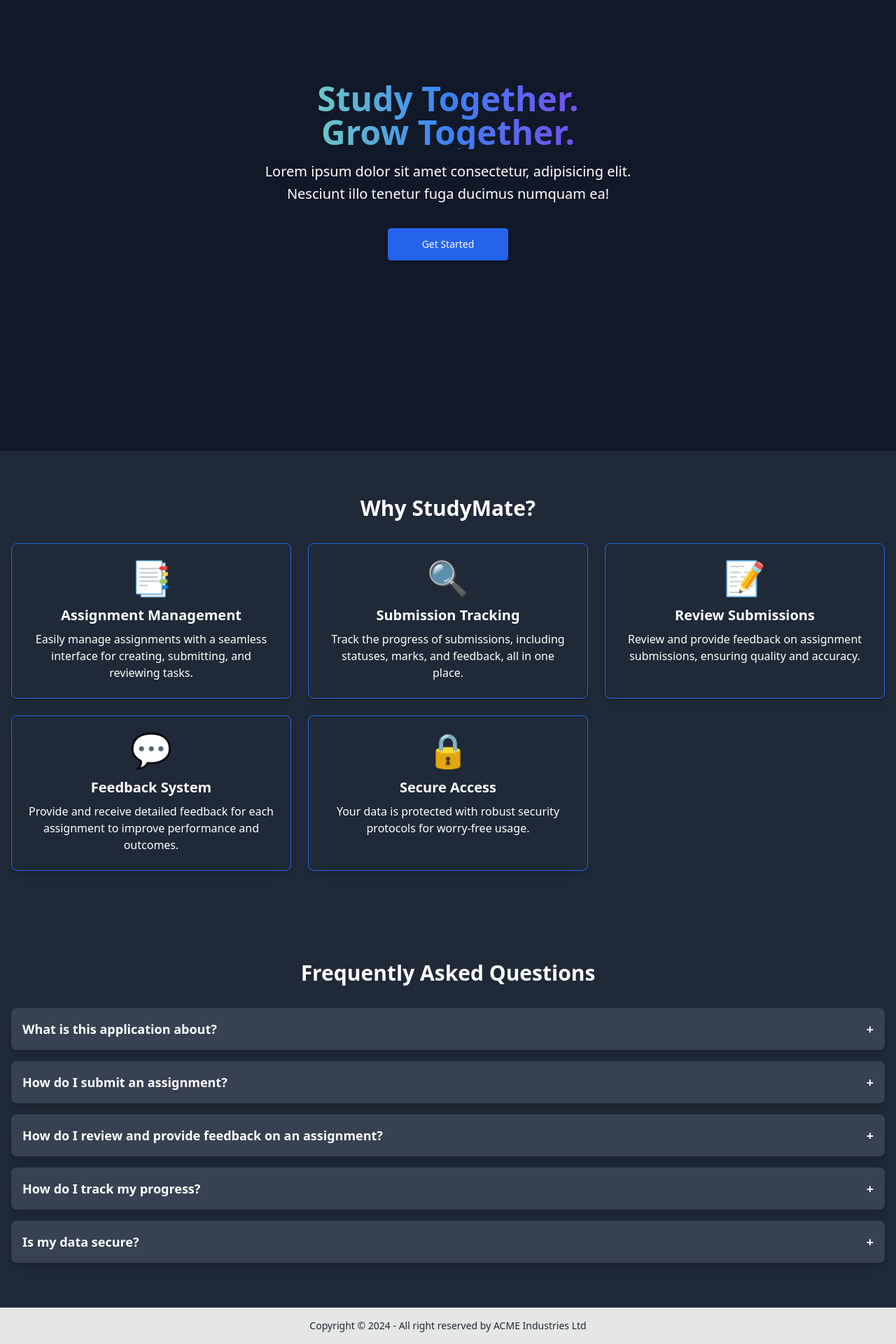
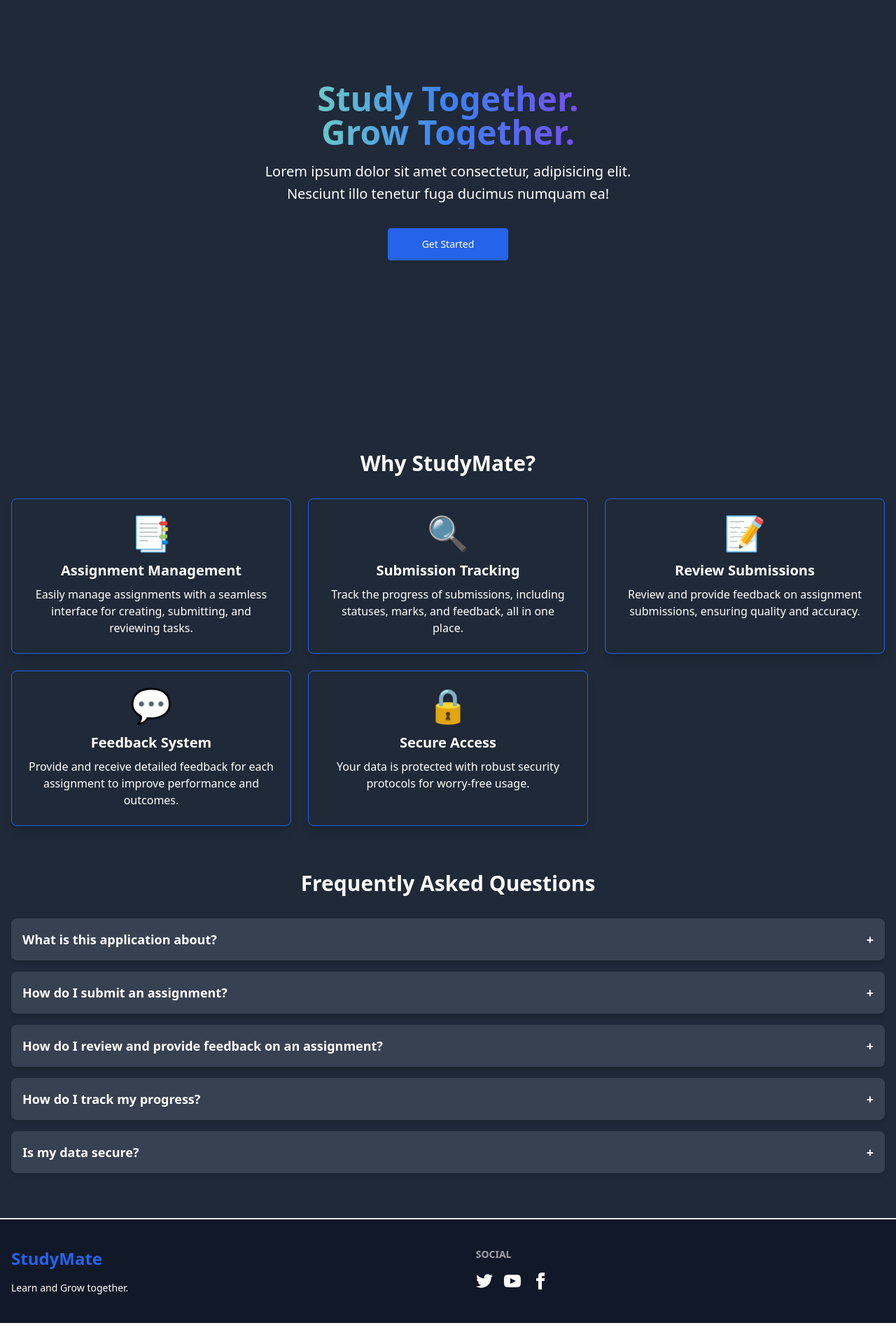
Before and after one commit to Fahim047/ph-a11-group-study-client, a React (Vite) app: page / in a window 1280 px wide. Shown: the part 228-2148 px from the top of the page at 70% size. After the commit the page ends 2118 px from the top, so only its background shows below. Built offline with nearby package versions, Linux system fonts and the light colour scheme; no server answers.

Commit message:
🐛 Fixed color issue of theme

```diff
--- a/index.html
+++ b/index.html
@@ -1,5 +1,5 @@
 <!DOCTYPE html>
-<html lang="en">
+<html lang="en" data-theme="light">
 	<head>
 		<meta charset="UTF-8" />
 		<link rel="icon" type="image/svg+xml" href="/vite.svg" />
--- a/src/components/Banner/Banner.jsx
+++ b/src/components/Banner/Banner.jsx
@@ -5,7 +5,7 @@
 
 const Banner = () => {
 	return (
-		<section className="bg-gray-900 text-white">
+		<section>
 			<div className="mx-auto max-w-screen-xl px-4 py-32 lg:flex lg:h-screen lg:items-center">
 				<div className="mx-auto max-w-3xl text-center">
 					<h1 className="bg-gradient-to-r from-green-300 via-blue-500 to-purple-600 bg-clip-text text-3xl font-extrabold text-transparent sm:text-5xl">
--- a/src/components/Footer/Footer.jsx
+++ b/src/components/Footer/Footer.jsx
@@ -1,13 +1,55 @@
+import { Link } from 'react-router-dom';
+
 const Footer = () => {
 	return (
-		<footer className="footer footer-center bg-base-300 text-base-content p-4">
-			<aside>
-				<p>
-					Copyright © {new Date().getFullYear()} - All right reserved by ACME
-					Industries Ltd
-				</p>
-			</aside>
-		</footer>
+		<div className="dark:bg-gray-900 ">
+			<footer className="footer px-4 py-10 container mx-auto">
+				<aside>
+					<Link to="/" className="text-2xl font-bold text-blue-600">
+						StudyMate
+					</Link>
+					<p className="mt-2">Learn and Grow together.</p>
+				</aside>
+				<nav>
+					<h6 className="footer-title">Social</h6>
+					<div className="grid grid-flow-col gap-4">
+						<Link to="#">
+							<svg
+								xmlns="http://www.w3.org/2000/svg"
+								width="24"
+								height="24"
+								viewBox="0 0 24 24"
+								className="fill-current"
+							>
+								<path d="M24 4.557c-.883.392-1.832.656-2.828.775 1.017-.609 1.798-1.574 2.165-2.724-.951.564-2.005.974-3.127 1.195-.897-.957-2.178-1.555-3.594-1.555-3.179 0-5.515 2.966-4.797 6.045-4.091-.205-7.719-2.165-10.148-5.144-1.29 2.213-.669 5.108 1.523 6.574-.806-.026-1.566-.247-2.229-.616-.054 2.281 1.581 4.415 3.949 4.89-.693.188-1.452.232-2.224.084.626 1.956 2.444 3.379 4.6 3.419-2.07 1.623-4.678 2.348-7.29 2.04 2.179 1.397 4.768 2.212 7.548 2.212 9.142 0 14.307-7.721 13.995-14.646.962-.695 1.797-1.562 2.457-2.549z"></path>
+							</svg>
+						</Link>
+						<Link to="#">
+							<svg
+								xmlns="http://www.w3.org/2000/svg"
+								width="24"
+								height="24"
+								viewBox="0 0 24 24"
+								className="fill-current"
+							>
+								<path d="M19.615 3.184c-3.604-.246-11.631-.245-15.23 0-3.897.266-4.356 2.62-4.385 8.816.029 6.185.484 8.549 4.385 8.816 3.6.245 11.626.246 15.23 0 3.897-.266 4.356-2.62 4.385-8.816-.029-6.185-.484-8.549-4.385-8.816zm-10.615 12.816v-8l8 3.993-8 4.007z"></path>
+							</svg>
+						</Link>
+						<Link to="#">
+							<svg
+								xmlns="http://www.w3.org/2000/svg"
+								width="24"
+								height="24"
+								viewBox="0 0 24 24"
+								className="fill-current"
+							>
+								<path d="M9 8h-3v4h3v12h5v-12h3.642l.358-4h-4v-1.667c0-.955.192-1.333 1.115-1.333h2.885v-5h-3.808c-3.596 0-5.192 1.583-5.192 4.615v3.385z"></path>
+							</svg>
+						</Link>
+					</div>
+				</nav>
+			</footer>
+		</div>
 	);
 };
 
--- a/src/components/Navbar/Navbar.jsx
+++ b/src/components/Navbar/Navbar.jsx
@@ -74,7 +74,7 @@
 			<div className="container mx-auto px-4 py-4">
 				<div className="flex justify-between items-center">
 					{/* Logo */}
-					<Link to="/" className="text-2xl font-bold">
+					<Link to="/" className="text-2xl font-bold text-blue-600">
 						StudyMate
 					</Link>
 
@@ -134,11 +134,7 @@
 								</button>
 								<ul
 									tabIndex={0}
-									className={`menu menu-compact dropdown-content mt-3 p-2 shadow-lg ${
-										darkMode
-											? 'bg-gray-800 text-white'
-											: 'bg-white text-gray-900'
-									} rounded-box w-60`}
+									className={`menu menu-compact dropdown-content mt-3 p-2 shadow-lg rounded-box w-60`}
 								>
 									<li>
 										<span className="font-semibold text-sm px-4">
@@ -177,11 +173,8 @@
 						) : (
 							<Link
 								to="/login"
-								className={`px-3 py-2 rounded-md text-sm font-medium ${
-									darkMode
-										? 'bg-indigo-600 text-white hover:bg-indigo-700'
-										: 'bg-blue-600 text-white hover:bg-blue-700'
-								}`}
+								className={`px-3 py-2 rounded-md text-sm font-medium  bg-blue-600 text-white hover:bg-blue-700
+							`}
 							>
 								Log in
 							</Link>
--- a/src/components/Sections/FaqSection.jsx
+++ b/src/components/Sections/FaqSection.jsx
@@ -45,7 +45,7 @@
 					{faqs.map((faq, index) => (
 						<div
 							key={index}
-							className="bg-gray-700 rounded-lg p-4 shadow-lg cursor-pointer"
+							className="dark:bg-gray-700 rounded-lg p-4 shadow-md cursor-pointer"
 							onClick={() => toggleFaq(index)}
 						>
 							<h3 className="flex justify-between items-center text-lg font-bold">
@@ -53,7 +53,7 @@
 								<span>{activeIndex === index ? '−' : '+'}</span>
 							</h3>
 							{activeIndex === index && (
-								<p className="mt-2 text-gray-300">{faq.answer}</p>
+								<p className="mt-2 dark:text-gray-300">{faq.answer}</p>
 							)}
 						</div>
 					))}
--- a/src/components/Sections/FeaturesSection.jsx
+++ b/src/components/Sections/FeaturesSection.jsx
@@ -39,7 +39,7 @@
 	];
 
 	return (
-		<section className="py-16">
+		<section>
 			<div className="container mx-auto px-4">
 				<h2 className="text-3xl font-bold text-center mb-8">Why StudyMate?</h2>
 				<div className="grid grid-cols-1 md:grid-cols-3 gap-6">
--- a/src/layouts/MainLayout.jsx
+++ b/src/layouts/MainLayout.jsx
@@ -18,6 +18,7 @@
 			<Navbar />
 			<div className="min-h-screen">
 				<Outlet />
+				<div className="border border-gray-200"></div>
 			</div>
 			<Footer />
 		</div>
--- a/src/pages/CreateAssignmentPage.jsx
+++ b/src/pages/CreateAssignmentPage.jsx
@@ -47,8 +47,8 @@
 	};
 
 	return (
-		<div className="min-h-screen bg-blue-100 flex items-center justify-center py-12 px-6 sm:px-8">
-			<div className="max-w-lg bg-white w-full rounded-lg shadow-md p-6">
+		<div className="min-h-screen flex items-center justify-center py-12 px-6 sm:px-8">
+			<div className="max-w-lg w-full rounded-lg shadow-md p-6">
 				{/* Pass down the create mode */}
 				<AssignmentForm
 					mode="create"
--- a/src/pages/LoginPage.jsx
+++ b/src/pages/LoginPage.jsx
@@ -132,15 +132,15 @@
 						<button
 							onClick={handleGoogleLogin}
 							disabled={isLoading}
-							className="w-full flex justify-center items-center gap-2 py-2 px-4 border border-gray-300 rounded-md shadow-sm text-sm font-medium text-gray-700 bg-white hover:bg-gray-50 focus:outline-none focus:ring-2 focus:ring-offset-2 focus:ring-blue-500 disabled:opacity-50"
+							className="w-full flex justify-center items-center gap-4 py-2 px-4 border border-gray-300 rounded-md shadow-sm text-sm font-medium text-gray-700 bg-white hover:bg-gray-50 focus:outline-none focus:ring-2 focus:ring-offset-2 focus:ring-blue-500 disabled:opacity-50"
 						>
-							<img src={GoogleImage} alt="google" className="w-6 h-6" />
+							<img src={GoogleImage} alt="google" className="w-4 h-4" />
 							Sign in with Google
 						</button>
 					</div>
 				</div>
 
-				<div className="text-sm text-center">
+				<div className="text-gray-600 text-sm text-center">
 					Don&apos;t have an account?{' '}
 					<Link
 						to="/register"
--- a/src/pages/RegisterPage.jsx
+++ b/src/pages/RegisterPage.jsx
@@ -142,7 +142,7 @@
 					</div>
 				</form>
 
-				<div className="text-sm text-center">
+				<div className="text-gray-600 text-sm text-center">
 					Already have an account?{' '}
 					<Link
 						to="/login"
```
